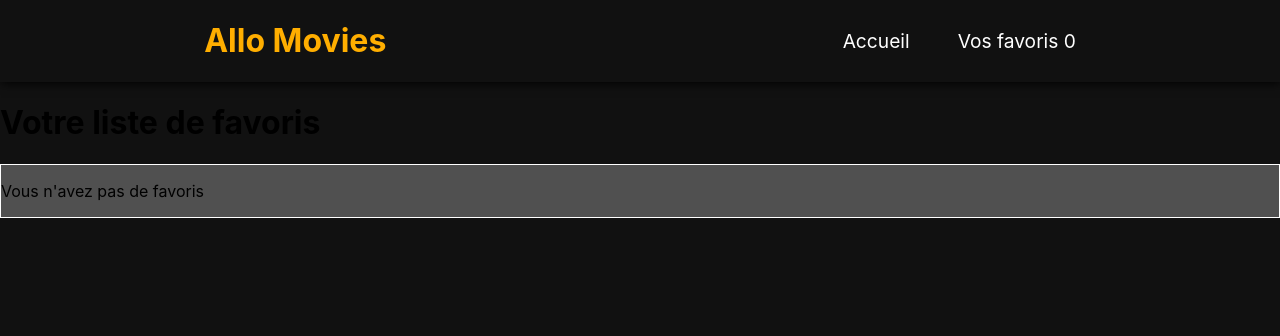
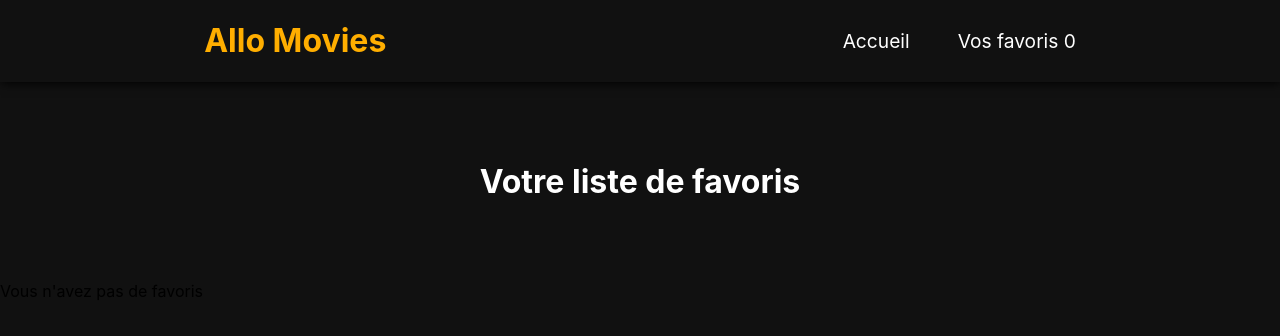
Before and after one commit to AmandaLan/AlloMovie, a React (Create React App) app: page /favorites in a window 1280 px wide. Shown: the top 336 px of the page. Built offline with nearby package versions, Linux system fonts and the light colour scheme.

Commit message:
Version 1 finish with style

```diff
--- a/src/components/movies/Movie.module.css
+++ b/src/components/movies/Movie.module.css
@@ -34,13 +34,17 @@
 }
 
 
-.movieVote {
+.movieResume {
     display: flex;
     align-items: center;
     justify-content: center;
 }
 
-.movieVote p {
+.movieResume p {
     color: rgb(255, 174, 0);
     padding: 2rem;
 }
+
+.movieResume h3 {
+    color: white;
+}
--- a/src/components/movies/MovieItem.js
+++ b/src/components/movies/MovieItem.js
@@ -16,7 +16,8 @@ function MovieItem(props) {
             favoriteCtx.addFavorite({
                 id: props.id,
                 poster_path: props.poster_path,
-                original_title: props.original_title,
+                title: props.title,
+                vote_average: props.vote_average,
             })
         }
     }
@@ -26,7 +27,7 @@ function MovieItem(props) {
             <div>
                 <img src={`https://image.tmdb.org/t/p/w200` + props.poster_path} alt={props.original_title} />
             </div>
-            <div className={classes.movieVote}>
+            <div className={classes.movieResume}>
                 <h3>{props.title}</h3>
                 <p>{props.vote_average}/10</p>
             </div>
--- a/src/pages/Favorites.js
+++ b/src/pages/Favorites.js
@@ -16,8 +16,8 @@ function Favorites() {
 
     return (
         <div>
-            <h1>Votre liste de favoris</h1>
-            <div className={classes.favoriteSome}>{content}</div>
+            <h1 className={classes.favoriteTitle}>Votre liste de favoris</h1>
+            <div className={classes.favoriteContent}>{content}</div>
         </div>
     )
 }
--- a/src/pages/Favorites.module.css
+++ b/src/pages/Favorites.module.css
@@ -2,3 +2,10 @@
     border: 1px solid white;
     background-color: rgba(255, 255, 255, 0.267);
 }
+
+.favoriteTitle {
+    margin: 5rem;
+    display: flex;
+    justify-content: center;
+    color: white;
+}
```
